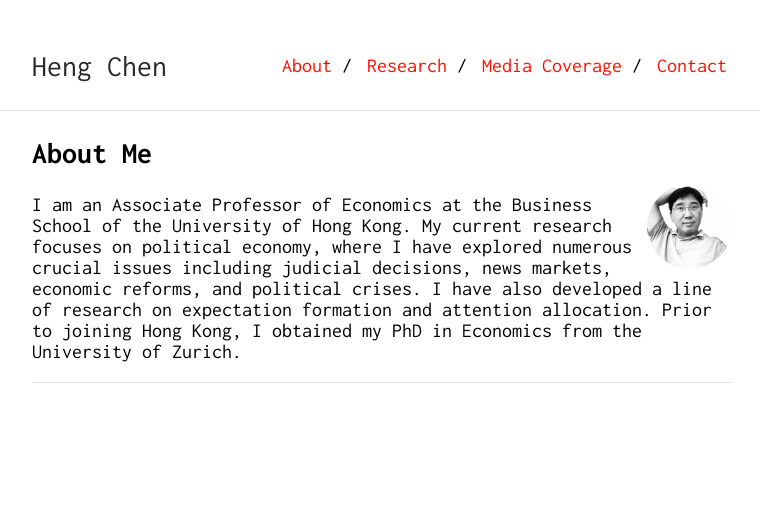
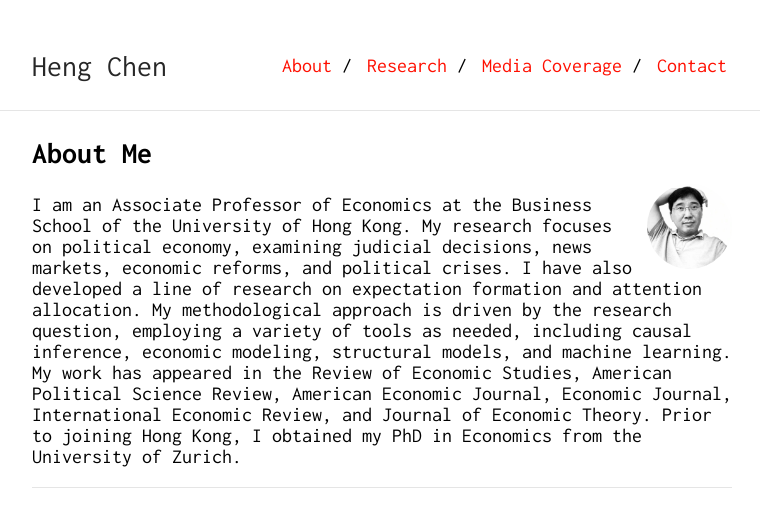
Before and after one commit to Shuyan0210611X/henrychen.github.io, a Jekyll site: the page built from about.md, in a window 1280 px wide. Shown: the top 527 px of the page, without its empty margins (258-1018 px from the left). Built offline with Jekyll 4.4.1, drawn with Linux system fonts in a browser that asks for light colours; our own code applies the rules of GitHub Pages for plain Markdown files.

Commit message:
Update about.md

```diff
--- a/about.md
+++ b/about.md
@@ -7,4 +7,4 @@ permalink: /about/
 
 <img class="profile-picture" src="/image/hengchen.jpeg">
 
-I am an Associate Professor of Economics at the Business School of the University of Hong Kong. My current research focuses on political economy, where I have explored numerous crucial issues including judicial decisions, news markets, economic reforms, and political crises. I have also developed a line of research on expectation formation and attention allocation. Prior to joining Hong Kong, I obtained my PhD in Economics from the University of Zurich.
+I am an Associate Professor of Economics at the Business School of the University of Hong Kong. My research focuses on political economy, examining judicial decisions, news markets, economic reforms, and political crises. I have also developed a line of research on expectation formation and attention allocation. My methodological approach is driven by the research question, employing a variety of tools as needed, including causal inference, economic modeling, structural models, and machine learning. My work has appeared in the Review of Economic Studies, American Political Science Review, American Economic Journal, Economic Journal, International Economic Review, and Journal of Economic Theory. Prior to joining Hong Kong, I obtained my PhD in Economics from the University of Zurich.
```
